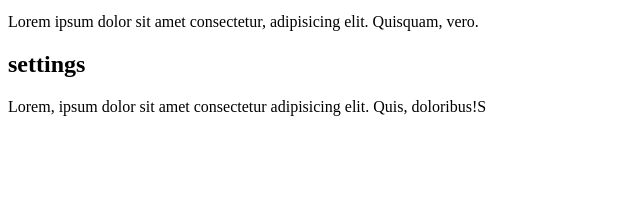
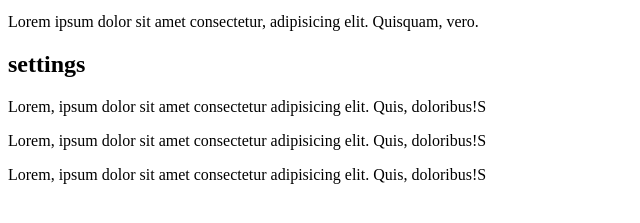
Before and after one commit to VasylUlianovskyi/git-intro, a plain HTML site: page index.html in a window 1280 px wide. Shown: the part 101-324 px from the top of the page, without its empty margins (0-640 px from the left). Drawn offline with Linux system fonts and the light colour scheme.

Commit message:
some sh*t

```diff
--- a/index.html
+++ b/index.html
@@ -14,5 +14,7 @@
    <h2>settings
    </h2>
    <p>Lorem, ipsum dolor sit amet consectetur adipisicing elit. Quis, doloribus!S</p>
+   <p>Lorem, ipsum dolor sit amet consectetur adipisicing elit. Quis, doloribus!S</p>
+   <p>Lorem, ipsum dolor sit amet consectetur adipisicing elit. Quis, doloribus!S</p>
 </body>
 </html>
```
